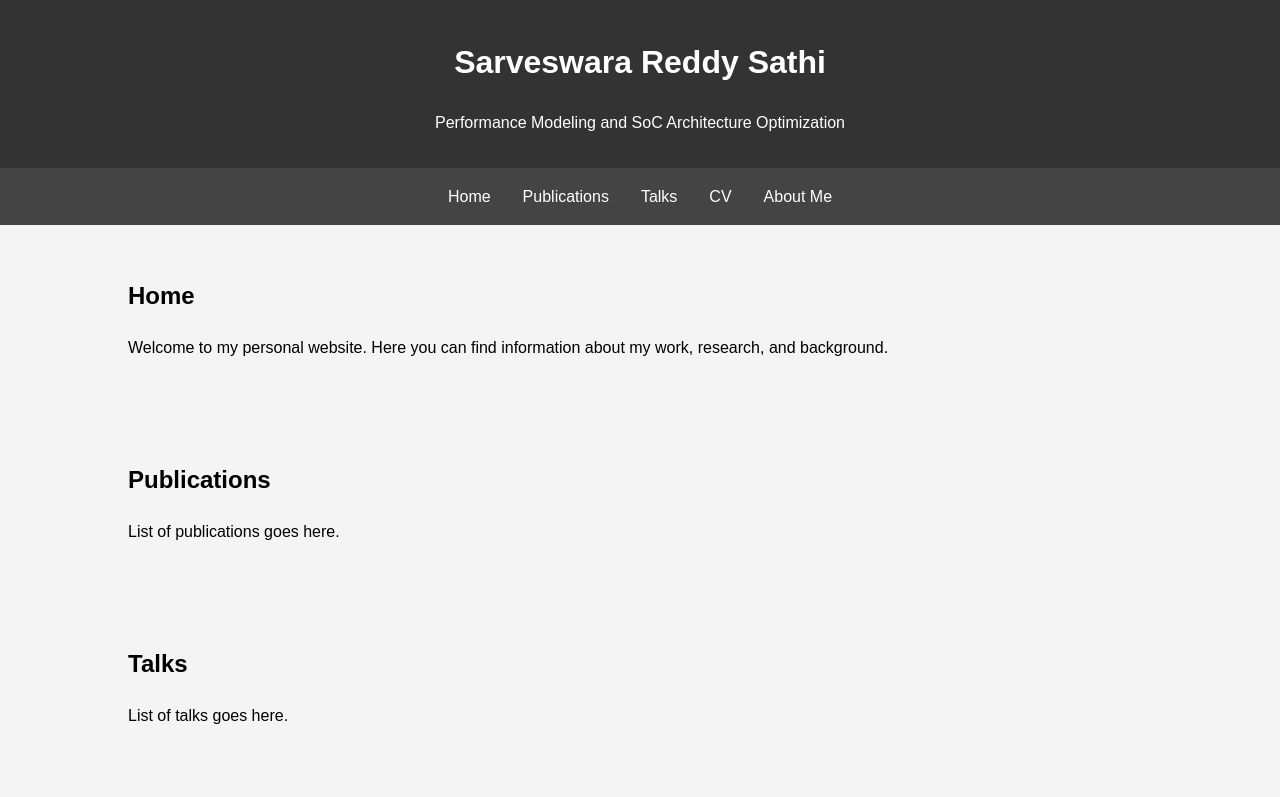
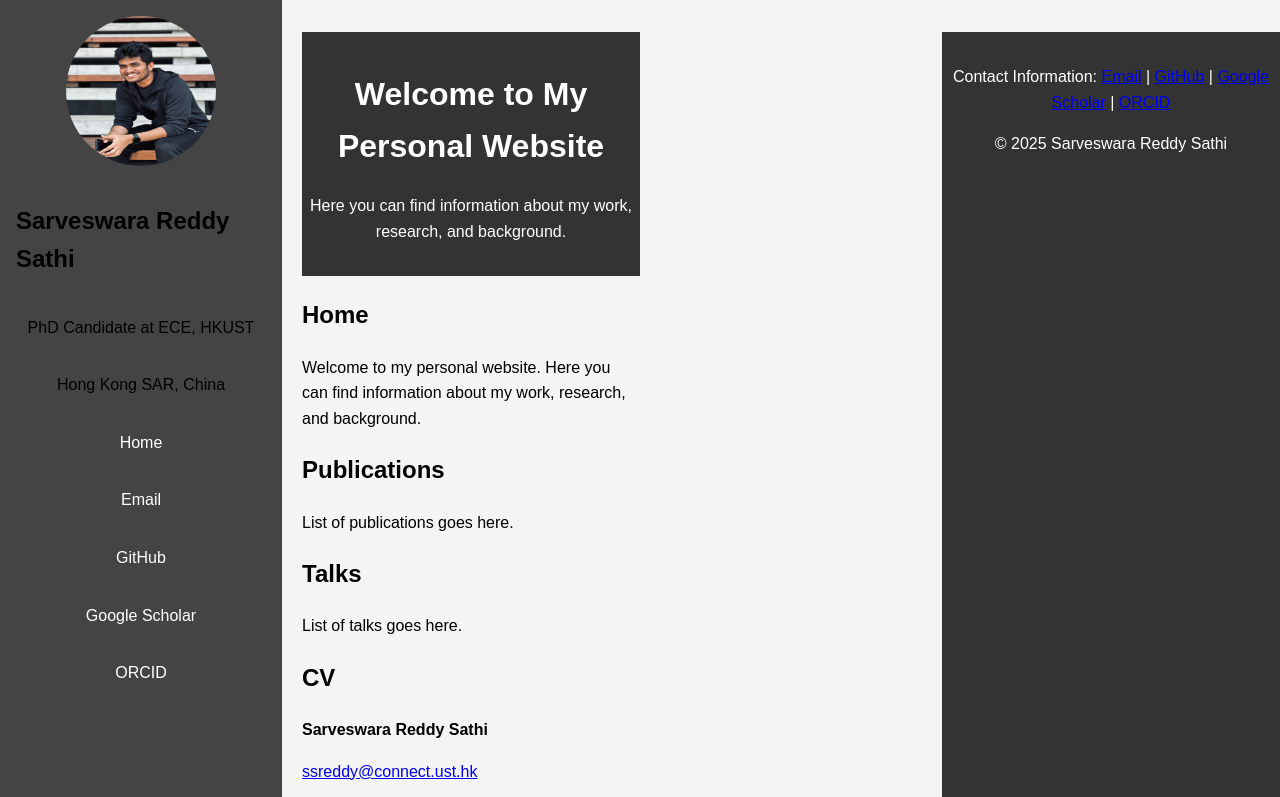
Before and after one commit to sarveswarareddy-sathi/sarveswarareddy-sathi.github.io, a plain HTML site: page index.html in a window 1280 px wide. Shown: the top 797 px of the page. Drawn offline with Linux system fonts and the light colour scheme.

Commit message:
profile add

```diff
--- a/index.html
+++ b/index.html
@@ -11,31 +11,48 @@
             margin: 0;
             padding: 0;
             background-color: #f4f4f4;
+            display: flex;
         }
         header {
             background: #333;
             color: #fff;
             padding: 1rem 0;
             text-align: center;
+            width: 100%;
         }
         nav {
             display: flex;
-            justify-content: center;
+            flex-direction: column;
+            align-items: center;
             background: #444;
+            padding: 1rem;
+            height: 100vh;
+            width: 250px;
+            position: fixed;
+            left: 0;
+            top: 0;
+            overflow-y: auto;
+        }
+        nav img {
+            border-radius: 50%;
+            width: 150px;
+            height: 150px;
+            margin-bottom: 1rem;
         }
         nav a {
             color: #fff;
             padding: 1rem;
             text-decoration: none;
+            width: 100%;
+            text-align: center;
         }
         nav a:hover {
             background: #555;
         }
         .container {
-            width: 80%;
-            margin: auto;
-            overflow: hidden;
+            margin-left: 270px;
             padding: 2rem;
+            width: calc(100% - 270px);
         }
         footer {
             background: #333;
@@ -43,34 +60,41 @@
             text-align: center;
             padding: 1rem 0;
             margin-top: 2rem;
+            width: calc(100% - 270px);
+            margin-left: 270px;
         }
     </style>
 </head>
 <body>
+    <nav>
+        <img src="profile.jpg" alt="Sarveswara Reddy Sathi">
+        <h2>Sarveswara Reddy Sathi</h2>
+        <p>PhD Candidate at ECE, HKUST</p>
+        <p>Hong Kong SAR, China</p>
+        <a href="#home">Home</a>
+        <a href="mailto:ssreddy@connect.ust.hk">Email</a>
+        <a href="https://github.com/your-github-username">GitHub</a>
+        <a href="https://scholar.google.com/citations?user=your-google-scholar-id">Google Scholar</a>
+        <a href="https://orcid.org/your-orcid-id">ORCID</a>
+    </nav>
+    <div class="container">
         <header>
-        <h1>Sarveswara Reddy Sathi</h1>
-        <p>Performance Modeling and SoC Architecture Optimization</p>
+            <h1>Welcome to My Personal Website</h1>
+            <p>Here you can find information about my work, research, and background.</p>
         </header>
-    <nav>
-        <a href="#home">Home</a>
-        <a href="#publications">Publications</a>
-        <a href="#talks">Talks</a>
-        <a href="#cv">CV</a>
-        <a href="#about">About Me</a>
-    </nav>
-    <div id="home" class="container">
+        <div id="home">
             <h2>Home</h2>
             <p>Welcome to my personal website. Here you can find information about my work, research, and background.</p>
         </div>
-    <div id="publications" class="container">
+        <div id="publications">
             <h2>Publications</h2>
             <p>List of publications goes here.</p>
         </div>
-    <div id="talks" class="container">
+        <div id="talks">
             <h2>Talks</h2>
             <p>List of talks goes here.</p>
         </div>
-    <div id="cv" class="container">
+        <div id="cv">
             <h2>CV</h2>
             <p><strong>Sarveswara Reddy Sathi</strong></p>
             <p><a href="mailto:ssreddy@connect.ust.hk">ssreddy@connect.ust.hk</a></p>
@@ -105,15 +129,16 @@
             </ul>
             <p>PhD Principal Investigator: Dr. Wei Zhang, HKUST, Hong Kong, <a href="https://ece.hkust.edu.hk/eeweiz">Website</a></p>
         </div>
-    <div id="about" class="container">
+        <div id="about">
             <h2>About Me</h2>
             <h3>Industry</h3>
             <p>I’m currently a senior digital design engineer at Huawei Hong Kong Research Center (HKRC), specializing in micro-architecture design for AI-GPU cores.</p>
             <h3>Academic</h3>
             <p>I’m a PhD student in the Reconfigurable Computing System Lab (RCSL) at HKUST, focusing on architectural optimization and modeling of AI-GPUs.</p>
         </div>
+    </div>
     <footer>
-        <p>Contact Information: <a href="mailto:ssreddy@connect.ust.hk">ssreddy@connect.ust.hk</a> | <a href="https://www.linkedin.com/in/sathi-sarveswara-reddy/">LinkedIn</a></p>
+        <p>Contact Information: <a href="mailto:ssreddy@connect.ust.hk">Email</a> | <a href="https://github.com/your-github-username">GitHub</a> | <a href="https://scholar.google.com/citations?user=your-google-scholar-id">Google Scholar</a> | <a href="https://orcid.org/your-orcid-id">ORCID</a></p>
         <p>© 2025 Sarveswara Reddy Sathi</p>
     </footer>
 </body>
```
Also changed, not shown: profile.jpg (added). Lines whose indentation alone changed are shown as unchanged.
